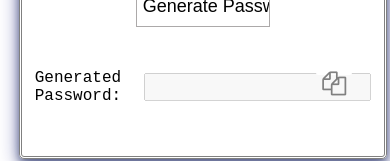
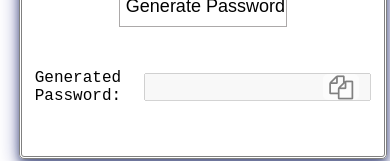
Before and after one commit to Farazulhaque/PasswordGenerator, a plain HTML site: page index.html in a window 390 px wide. Shown: the part 457-618 px from the top of the page. Drawn offline with Linux system fonts and the light colour scheme.

Commit message:
Update style.css
responsive for mobile use

```diff
--- a/style.css
+++ b/style.css
@@ -51,21 +51,20 @@ td {
 .buttonIn {
   position: relative;
 }
-button {
+#clear {
   position: absolute;
   top: 0;
   border-radius: 5px;
-  right: 22px;
+  right: 15px;
   z-index: 2;
   border: none;
   top: 2px;
-  height: 5px;
   cursor: pointer;
   color: grey;
-  background-color: white;
+  background-color: #fcfcfc;
   transform: translateX(2px);
 }
-button:hover {
+#clear:hover {
   color: black;
 }
 #message {
@@ -92,4 +91,10 @@ button:hover {
     margin-left: auto;
     margin-right: auto;
   }
+  #button {
+    width: 50%;
+  }
+  #clear {
+    top: 6px;
+  }
 }
```
